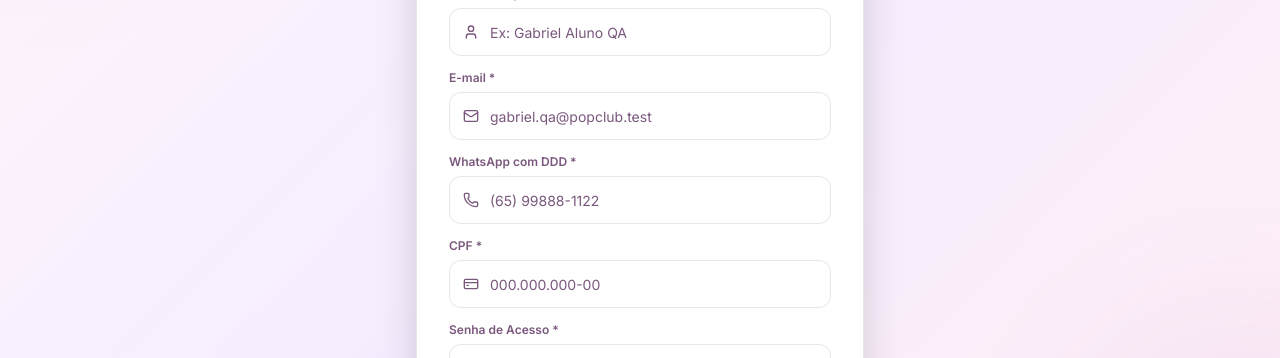
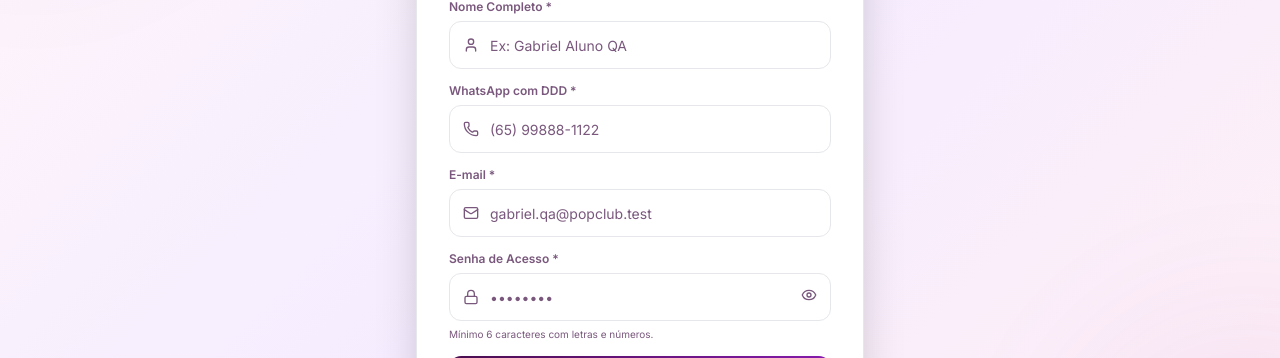
Before and after one commit to WiltonGabriel/PopClub, a Next.js app: page /login in a window 1280 px wide. Both pictures are taken after a click on the tab "Criar Conta". Shown: the part 274-632 px from the top of the page. Built offline with nearby package versions, Linux system fonts and the light colour scheme; no server answers.

Commit message:
feat(auth): remover obrigatoriedade e campo de CPF no cadastro de clientes

```diff
--- a/src/app/api/auth/register/route.ts
+++ b/src/app/api/auth/register/route.ts
@@ -66,16 +66,18 @@ export async function POST(request: Request) {
       return NextResponse.json({ error: "A senha deve conter pelo menos um número ou caractere especial." }, { status: 400 });
     }
 
-    // Validação de Telefone / WhatsApp (se informado)
+    // Validação de Telefone / WhatsApp (obrigatório)
     let cleanPhone: string | null = null;
     if (phone && typeof phone === "string" && phone.trim()) {
       cleanPhone = phone.replace(/\D/g, "");
       if (cleanPhone.length < 10) {
         return NextResponse.json({ error: "WhatsApp inválido. Inclua o DDD com 2 dígitos." }, { status: 400 });
       }
+    } else {
+      return NextResponse.json({ error: "WhatsApp / Telefone é obrigatório." }, { status: 400 });
     }
 
-    // Validação e Limpeza de CPF (se informado)
+    // CPF opcional (validado apenas se fornecido)
     let cleanedCpf: string | null = null;
     if (cpf && typeof cpf === "string" && cpf.trim()) {
       cleanedCpf = cleanCpf(cpf);
--- a/src/app/login/page.tsx
+++ b/src/app/login/page.tsx
@@ -18,12 +18,10 @@ import {
   X,
   ArrowRight,
   Mail,
-  CreditCard,
 } from "lucide-react";
 import { authService } from "../../services/authService";
 import { useAuth } from "../../hooks/useAuth";
 import { formatPhoneInput } from "@/components/auth/FastAccessModal";
-import { formatCpf, cleanCpf, validateCpf } from "@/lib/cpf";
 
 interface MaskedAddressInfo {
   addressId?: string;
@@ -167,7 +165,6 @@ function AuthPageInner() {
   const [registerFullName, setRegisterFullName] = useState("");
   const [registerEmail, setRegisterEmail] = useState("");
   const [registerPhone, setRegisterPhone] = useState("");
-  const [registerCpf, setRegisterCpf] = useState("");
   const [registerPassword, setRegisterPassword] = useState("");
   const [showRegisterPassword, setShowRegisterPassword] = useState(false);
   const [registerLoading, setRegisterLoading] = useState(false);
@@ -283,11 +280,6 @@ function AuthPageInner() {
       setRegisterError("Por favor, informe o WhatsApp com DDD (mínimo 10 dígitos).");
       return;
     }
-    const cleanedCpf = cleanCpf(registerCpf);
-    if (!validateCpf(cleanedCpf)) {
-      setRegisterError("Por favor, informe um CPF válido com dígitos verificadores matematicamente corretos.");
-      return;
-    }
     if (registerPassword.length < 6) {
       setRegisterError("A senha deve conter no mínimo 6 caracteres.");
       return;
@@ -299,7 +291,6 @@ function AuthPageInner() {
         fullName: registerFullName.trim(),
         email: cleanMail,
         phone: cleanPhone,
-        cpf: cleanedCpf,
         password: registerPassword,
       });
       window.location.replace(redirectTarget);
@@ -785,26 +776,6 @@ function AuthPageInner() {
                   />
                 </div>
 
-                {/* E-mail */}
-                <div className="space-y-1.5">
-                  <label htmlFor="registerEmail" className="block text-xs font-semibold text-[#7A587D] dark:text-[#E2D2E4]">
-                    E-mail *
-                  </label>
-                  <AuthInput
-                    id="registerEmail"
-                    type="email"
-                    value={registerEmail}
-                    onChange={(e) => {
-                      setRegisterEmail(e.target.value);
-                      if (registerError) setRegisterError(null);
-                    }}
-                    placeholder="gabriel.qa@popclub.test"
-                    required
-                    autoComplete="email"
-                    leftIcon={<Mail className="w-4 h-4" />}
-                  />
-                </div>
-
                 {/* WhatsApp */}
                 <div className="space-y-1.5">
                   <label htmlFor="registerPhone" className="block text-xs font-semibold text-[#7A587D] dark:text-[#E2D2E4]">
@@ -825,22 +796,23 @@ function AuthPageInner() {
                   />
                 </div>
 
-                {/* CPF */}
+                {/* E-mail */}
                 <div className="space-y-1.5">
-                  <label htmlFor="registerCpf" className="block text-xs font-semibold text-[#7A587D] dark:text-[#E2D2E4]">
-                    CPF *
+                  <label htmlFor="registerEmail" className="block text-xs font-semibold text-[#7A587D] dark:text-[#E2D2E4]">
+                    E-mail *
                   </label>
                   <AuthInput
-                    id="registerCpf"
-                    type="text"
-                    value={registerCpf}
+                    id="registerEmail"
+                    type="email"
+                    value={registerEmail}
                     onChange={(e) => {
-                      setRegisterCpf(formatCpf(e.target.value));
+                      setRegisterEmail(e.target.value);
                       if (registerError) setRegisterError(null);
                     }}
-                    placeholder="000.000.000-00"
+                    placeholder="gabriel.qa@popclub.test"
                     required
-                    leftIcon={<CreditCard className="w-4 h-4" />}
+                    autoComplete="email"
+                    leftIcon={<Mail className="w-4 h-4" />}
                   />
                 </div>
 
```
